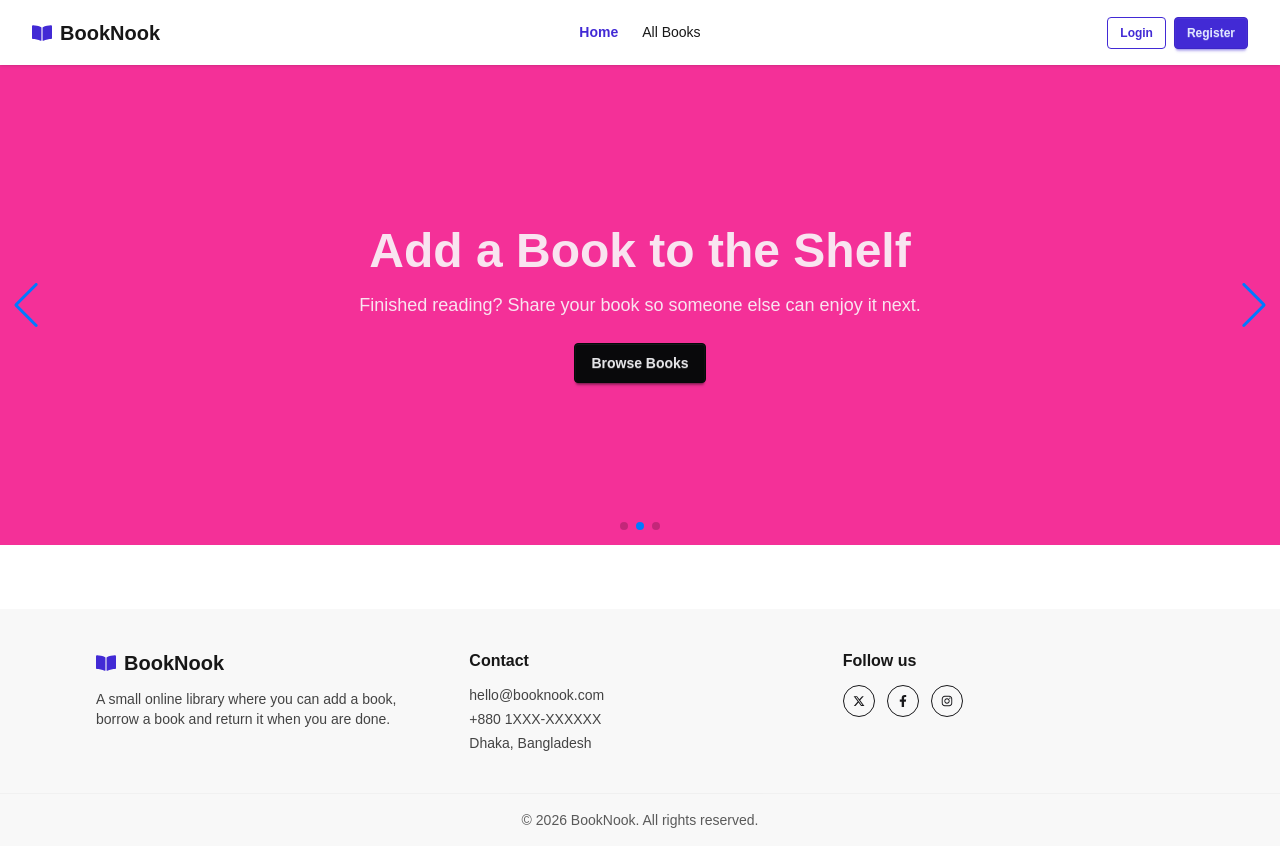
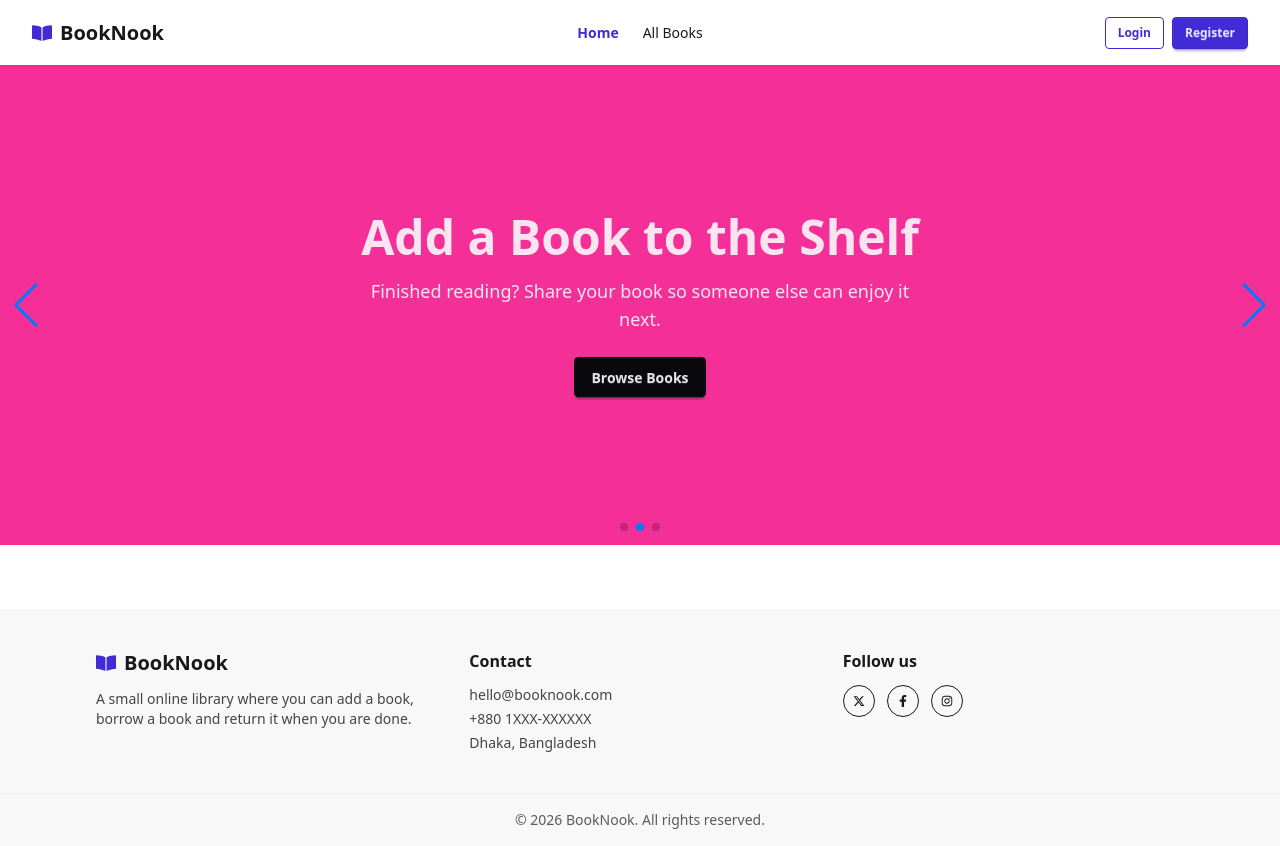
Before and after one commit to kazifahad-dev/booknook-client, a Next.js app: page / in a window 1280 px wide. Built offline with nearby package versions, Linux system fonts and the light colour scheme.

Commit message:
fix: clean global styles and set theme base colors

```diff
--- a/app/globals.css
+++ b/app/globals.css
@@ -1,28 +1,2 @@
-@import "tailwindcss";
 @import "tailwindcss";
 @plugin "daisyui";
-
-:root {
-  --background: #ffffff;
-  --foreground: #171717;
-}
-
-@theme inline {
-  --color-background: var(--background);
-  --color-foreground: var(--foreground);
-  --font-sans: var(--font-geist-sans);
-  --font-mono: var(--font-geist-mono);
-}
-
-@media (prefers-color-scheme: dark) {
-  :root {
-    --background: #0a0a0a;
-    --foreground: #ededed;
-  }
-}
-
-body {
-  background: var(--background);
-  color: var(--foreground);
-  font-family: Arial, Helvetica, sans-serif;
-}
--- a/app/layout.js
+++ b/app/layout.js
@@ -14,7 +14,7 @@ export const metadata = {
 export default function RootLayout({ children }) {
   return (
     <html lang="en" data-theme="light">
-      <body className="flex min-h-screen flex-col">
+      <body className="flex min-h-screen flex-col bg-base-100 text-base-content">
         <Navbar />
         <main className="flex-1">{children}</main>
         <Footer />
```
